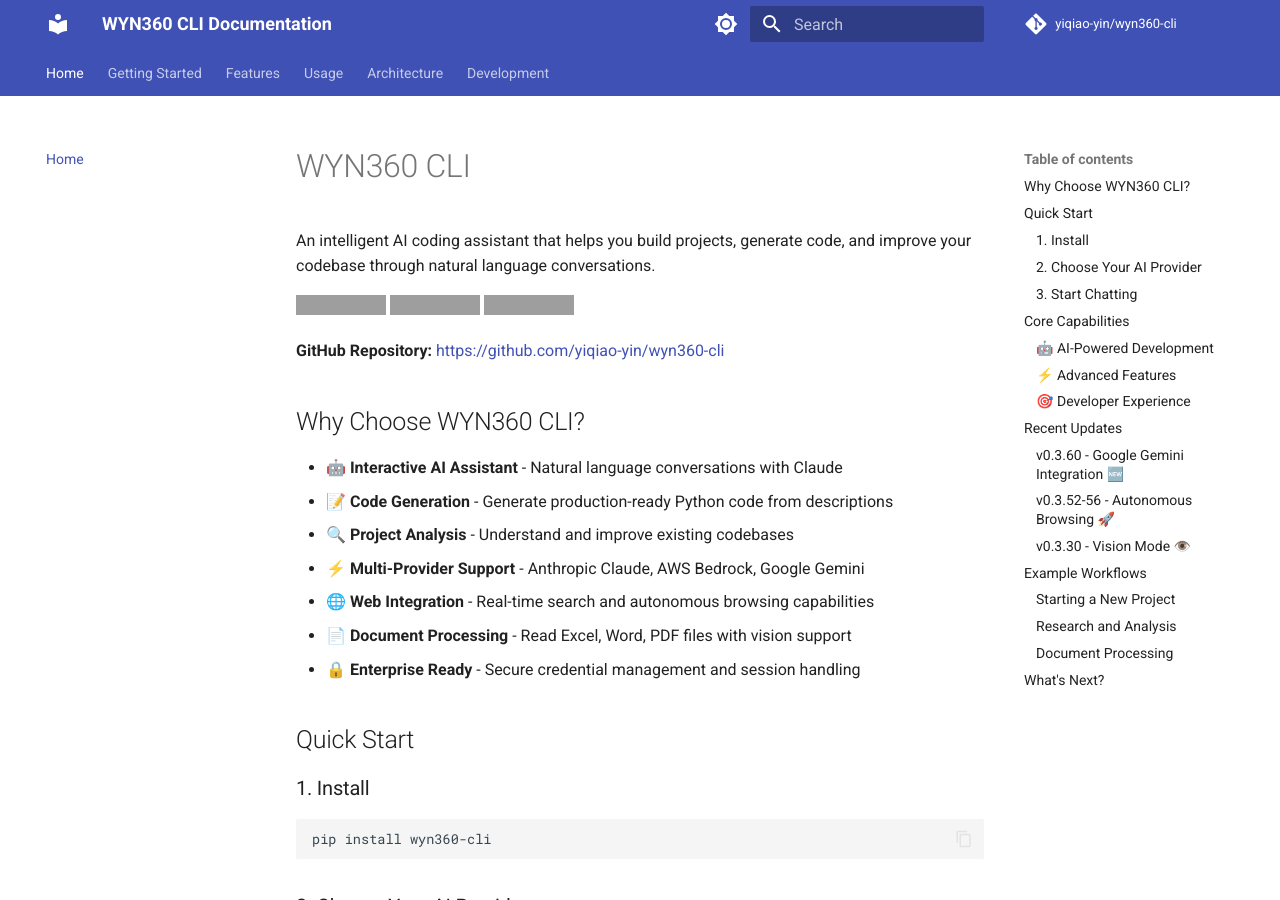
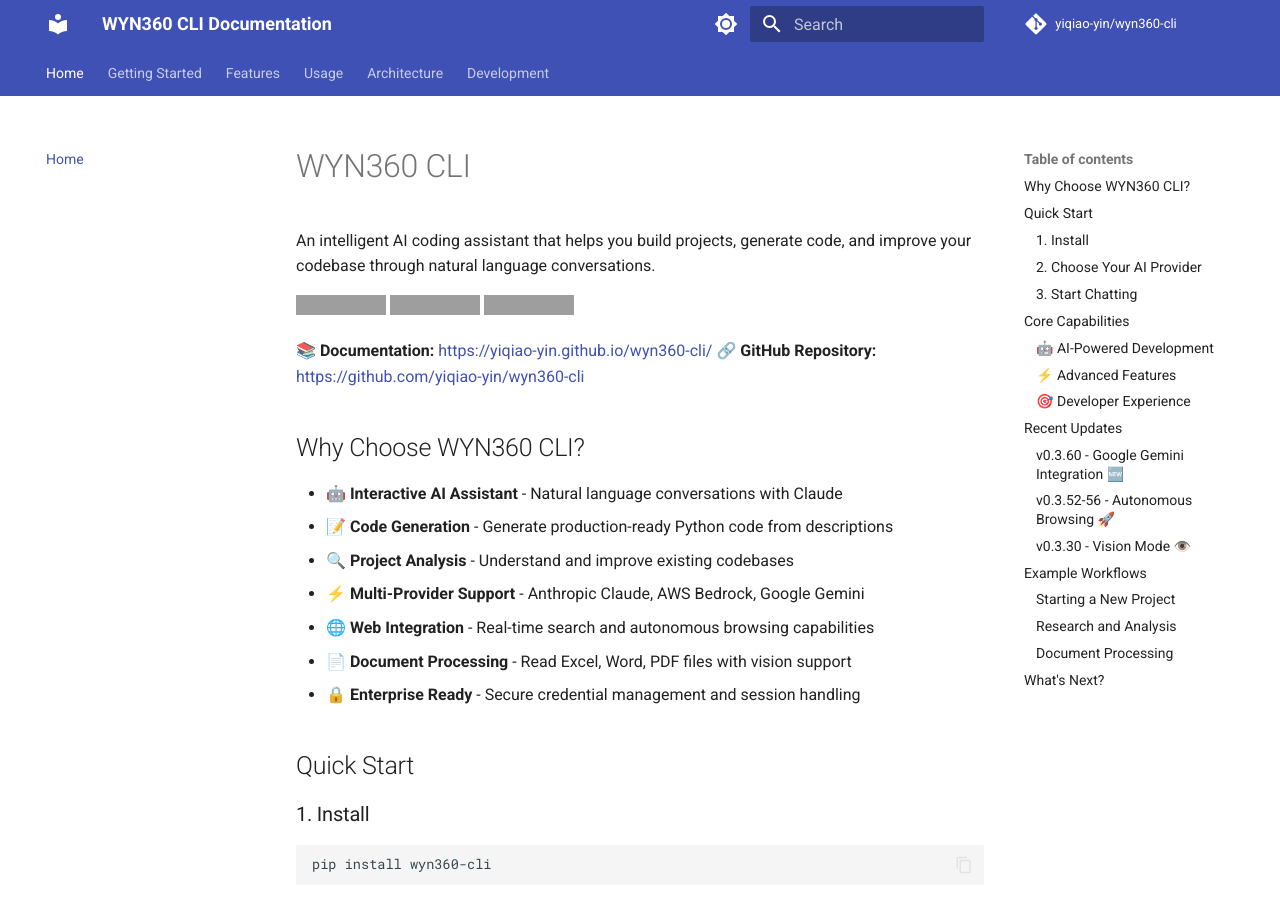
Before and after one commit to yiqiao-yin/wyn360-cli, an MkDocs documentation site: the page built from docs/index.md, in a window 1280 px wide and 900 px high. Built offline with MkDocs 1.6.1 and Material for MkDocs 9.7.7, drawn with Linux system fonts in a browser that asks for light colours; comment, search, counter and statistics services are not loaded; grey boxes are pictures that could not be loaded.

Commit message:
docs: Add documentation site URL with emojis
- Add 📚 Documentation link to live GitHub Pages site
- Add 🔗 emoji to GitHub Repository link
- Updated both README.md and docs/index.md
- Site: https://yiqiao-yin.github.io/wyn360-cli/

🤖 Generated with [Claude Code](https://claude.com/claude-code)

Co-Authored-By: Claude <noreply@anthropic.com>

```diff
--- a/docs/index.md
+++ b/docs/index.md
@@ -6,7 +6,8 @@ An intelligent AI coding assistant that helps you build projects, generate code,
 [![Python 3.10+](https://img.shields.io/badge/python-3.10+-blue.svg)](https://www.python.org/downloads/)
 [![License](https://img.shields.io/badge/license-MIT-green.svg)](https://github.com/yiqiao-yin/wyn360-cli/blob/main/LICENSE)
 
-**GitHub Repository:** [https://github.com/yiqiao-yin/wyn360-cli](https://github.com/yiqiao-yin/wyn360-cli)
+📚 **Documentation:** [https://yiqiao-yin.github.io/wyn360-cli/](https://yiqiao-yin.github.io/wyn360-cli/)
+🔗 **GitHub Repository:** [https://github.com/yiqiao-yin/wyn360-cli](https://github.com/yiqiao-yin/wyn360-cli)
 
 ## Why Choose WYN360 CLI?
 
```
Also changed, not shown: README.md (+2 -1 lines).
